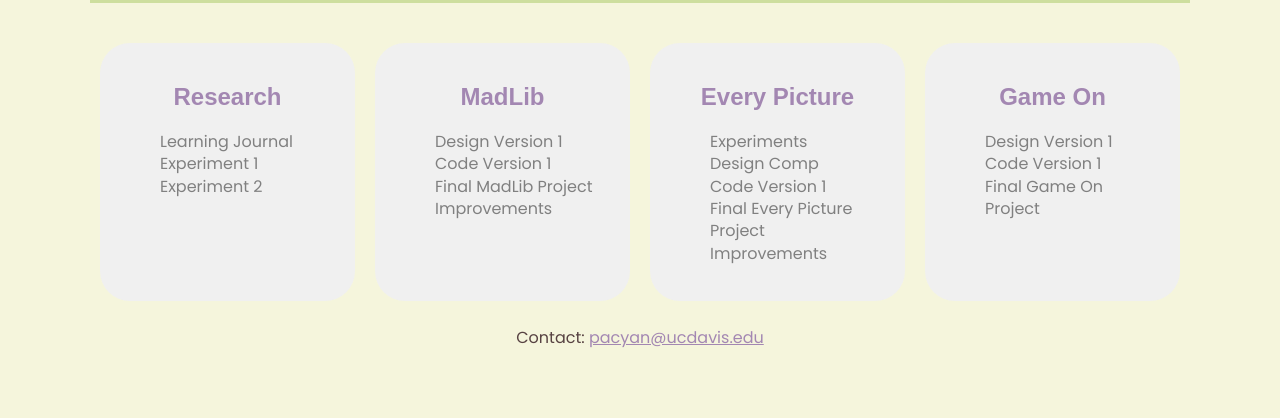
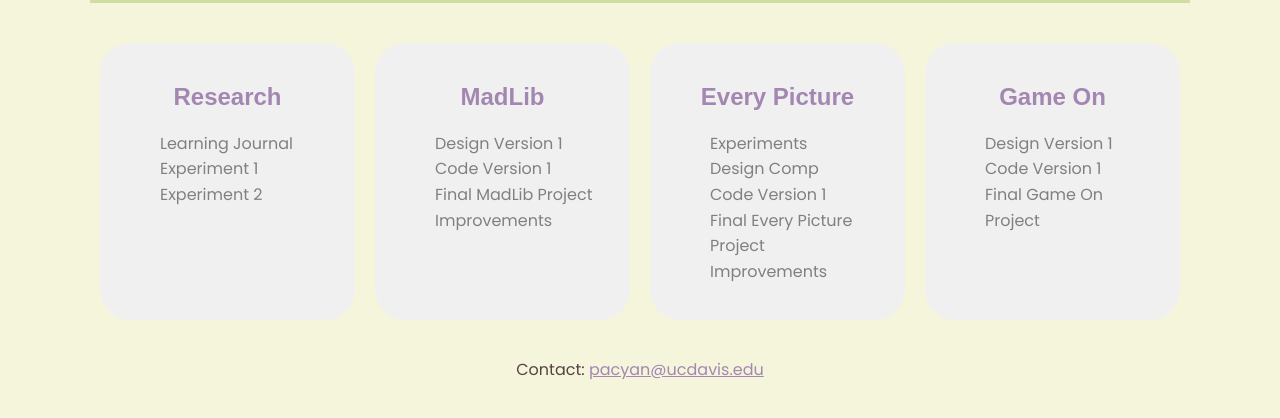
Before and after one commit to pchiay/github, a plain HTML site: page index.html in a window 1280 px wide. Shown: the part 314-732 px from the top of the page. Drawn offline with nearby package versions, Linux system fonts and the light colour scheme; a web font is replaced by a local one.

Commit message:
adjust size main section

```diff
--- a/styles.css
+++ b/styles.css
@@ -130,7 +130,7 @@ main section {
 }
 
 main li{
-    line-height: 1.4;
+    line-height: 1.6;
 }
 
 main section h2{
@@ -146,8 +146,8 @@ main section:hover{
 
 footer{
     text-align: center;
-    padding-top: 1%;
     width: 100%;
+    padding-top: 25px;
 }
 
 footer a{
```
